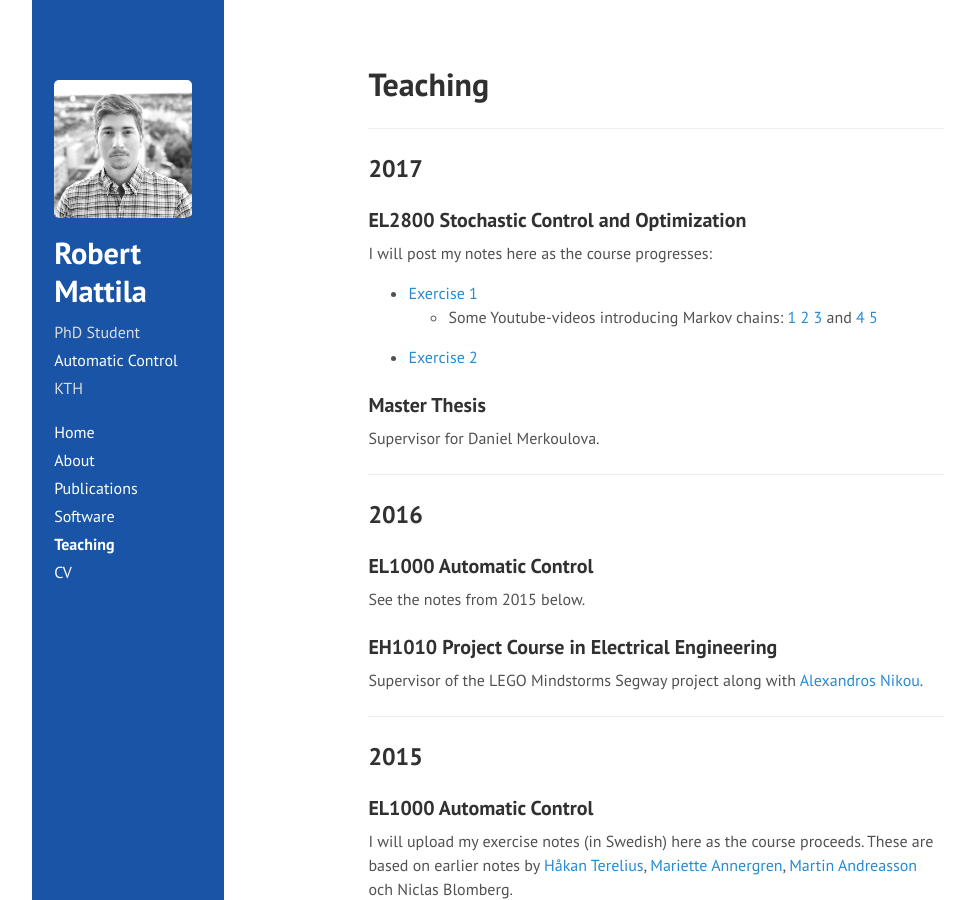
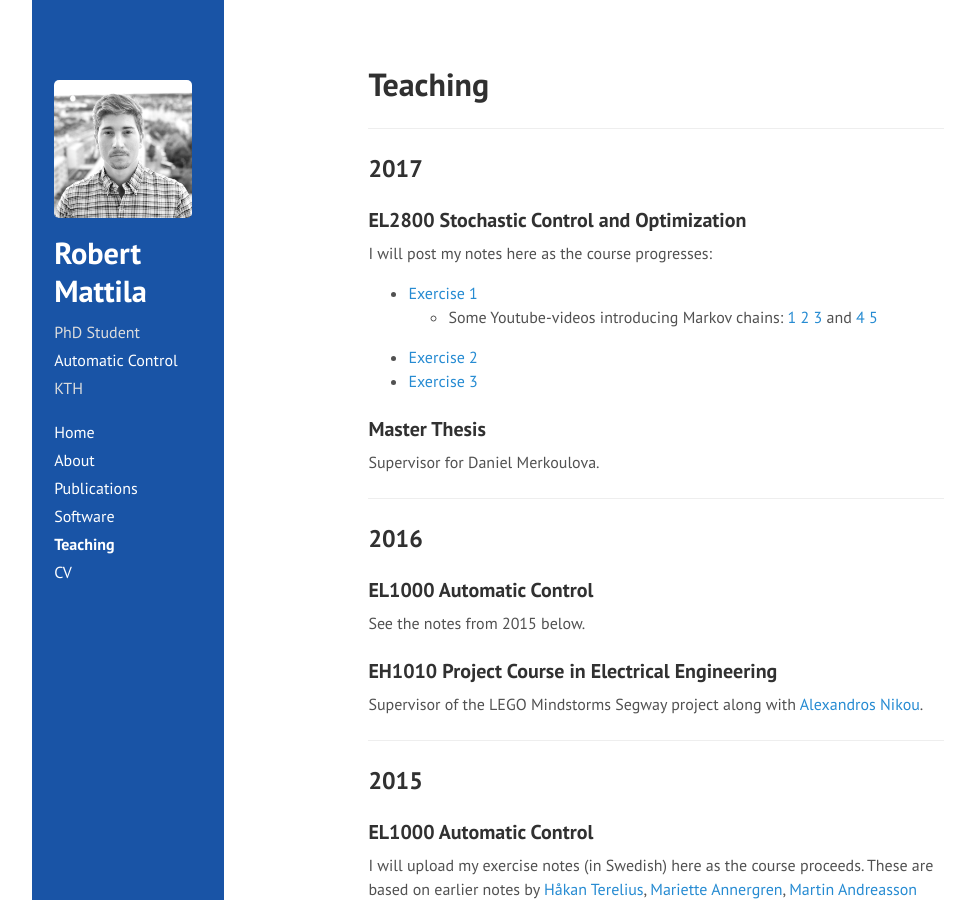
Before and after one commit to rmattila/rmattila.github.io, a Jekyll site: the page built from teaching.md, in a window 1280 px wide and 900 px high. Shown: the whole window, without its empty margins (70-1045 px from the left). Built offline with Jekyll 4.4.1, drawn with Linux system fonts in a browser that asks for light colours; comment, search, counter and statistics services are not loaded.

Commit message:
add exercise 3

```diff
--- a/teaching.md
+++ b/teaching.md
@@ -19,6 +19,7 @@ and
 [4](https://www.youtube.com/watch?v=Pce7KKeUf5w)
 [5](https://www.youtube.com/watch?v=daY4lgEyEPc)
 * [Exercise 2](http://rmattila.github.io/public/el2800_ex2.pdf)
+* [Exercise 3](http://rmattila.github.io/public/el2800_ex3.pdf)
 
 ### Master Thesis
 
```
Also changed, not shown: 1 other file.
